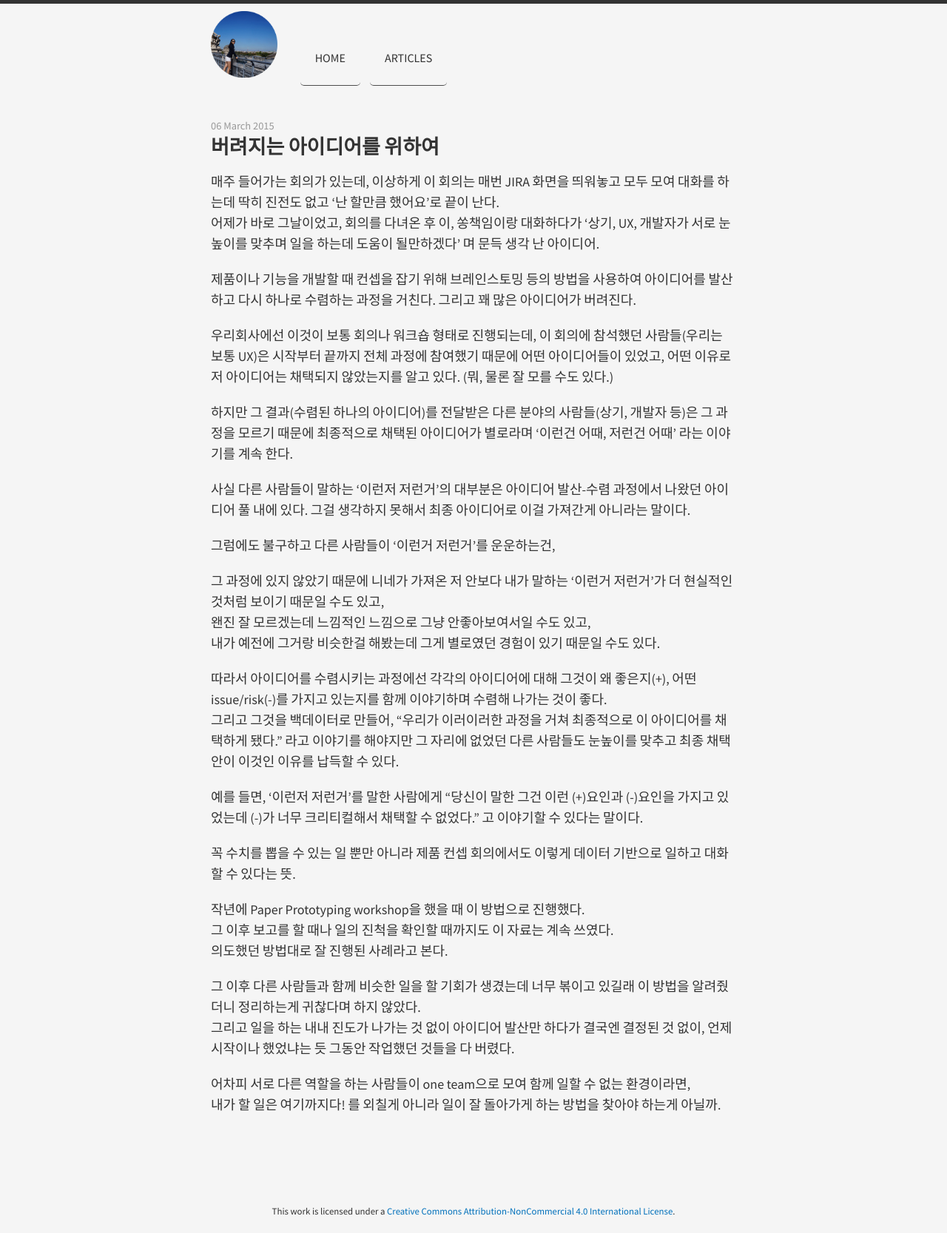
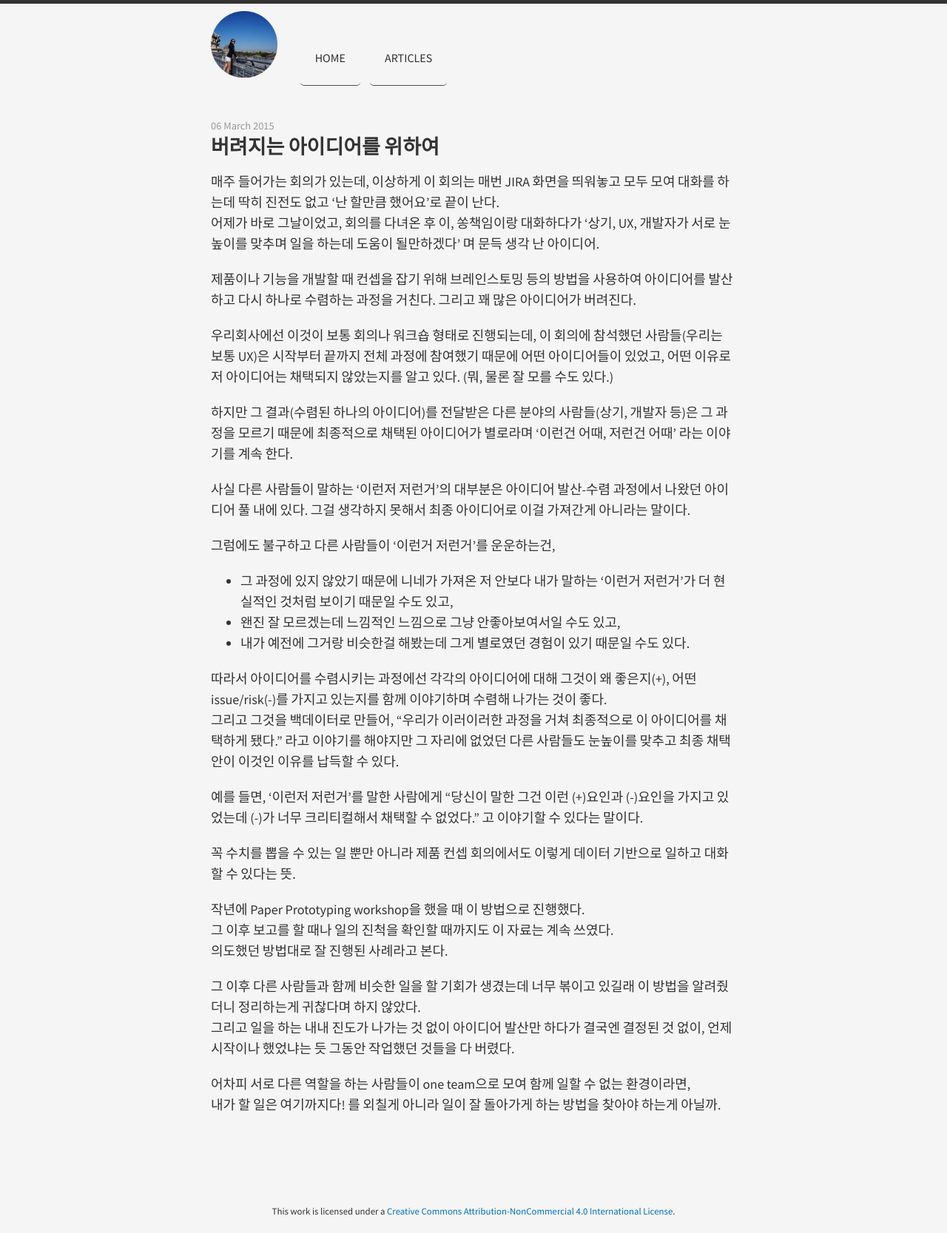
Before and after one commit to midaeng/articles, a Jekyll site: the page built from _posts/2015-03-06-for-wastes-ideas.md, in a window 1280 px wide. Shown: the whole page at 74% size. Built offline with Jekyll 4.4.1, drawn with Linux system fonts in a browser that asks for light colours; nearby versions of some CDN libraries; Markdown is read by kramdown in place of the engine named in the settings.

```diff
--- a/_posts/2015-03-06-for-wastes-ideas.md
+++ b/_posts/2015-03-06-for-wastes-ideas.md
@@ -17,9 +17,9 @@ title: "버려지는 아이디어를 위하여"
 
 그럼에도 불구하고 다른 사람들이 '이런거 저런거'를 운운하는건,
 
-그 과정에 있지 않았기 때문에 니네가 가져온 저 안보다 내가 말하는 '이런거 저런거'가 더 현실적인 것처럼 보이기 때문일 수도 있고,
-왠진 잘 모르겠는데 느낌적인 느낌으로 그냥 안좋아보여서일 수도 있고,
-내가 예전에 그거랑 비슷한걸 해봤는데 그게 별로였던 경험이 있기 때문일 수도 있다.
+- 그 과정에 있지 않았기 때문에 니네가 가져온 저 안보다 내가 말하는 '이런거 저런거'가 더 현실적인 것처럼 보이기 때문일 수도 있고,
+- 왠진 잘 모르겠는데 느낌적인 느낌으로 그냥 안좋아보여서일 수도 있고,
+- 내가 예전에 그거랑 비슷한걸 해봤는데 그게 별로였던 경험이 있기 때문일 수도 있다.
 
 따라서 아이디어를 수렴시키는 과정에선 각각의 아이디어에 대해 그것이 왜 좋은지(+), 어떤 issue/risk(-)를 가지고 있는지를 함께 이야기하며 수렴해 나가는 것이 좋다.
 그리고 그것을 백데이터로 만들어, "우리가 이러이러한 과정을 거쳐 최종적으로 이 아이디어를 채택하게 됐다." 라고 이야기를 해야지만 그 자리에 없었던 다른 사람들도 눈높이를 맞추고 최종 채택 안이 이것인 이유를 납득할 수 있다.
```
